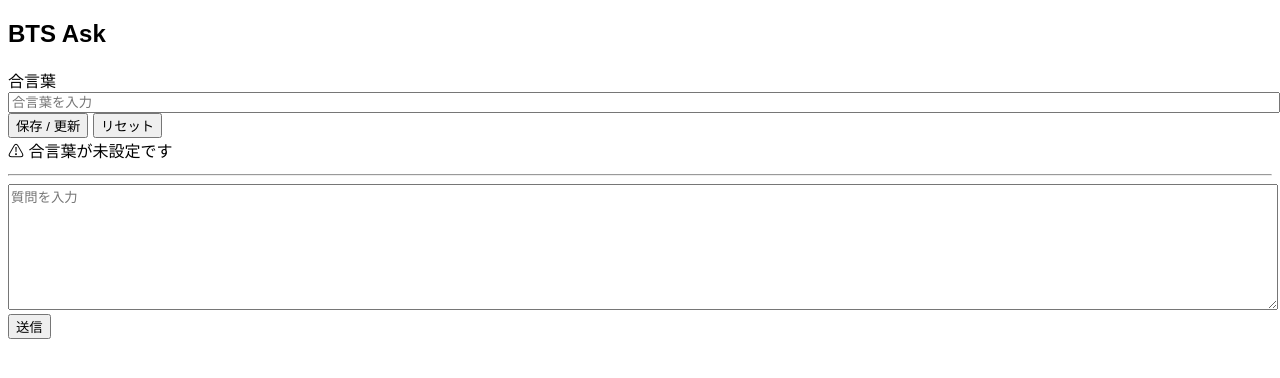
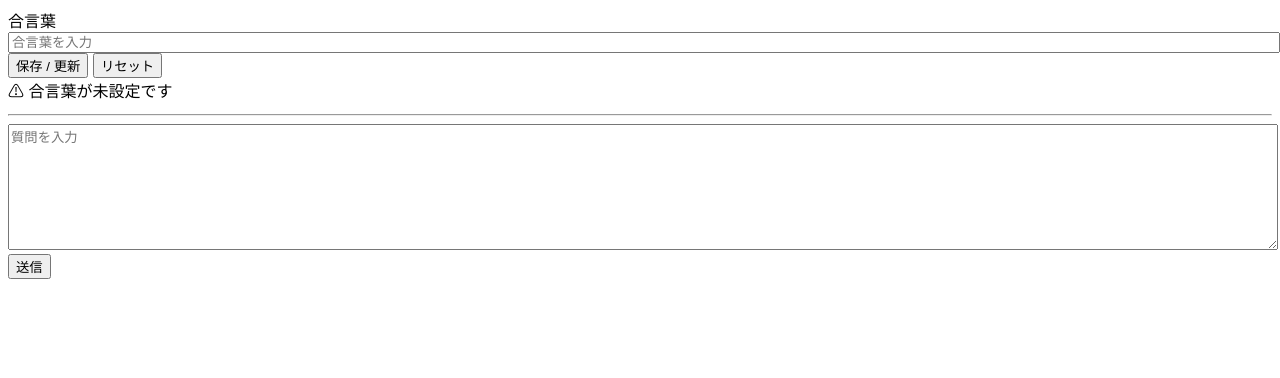
Before and after one commit to kara-d-dannu/ui, a plain HTML site: page index.html in a window 1280 px wide. Drawn offline with Linux system fonts and the light colour scheme.

Commit message:
Update index.html

```diff
--- a/index.html
+++ b/index.html
@@ -2,7 +2,7 @@
 <html lang="ja">
 <head>
 <meta charset="utf-8">
-<title>BTS Ask</title>
+<title></title>
 <style>
   body { font-family: sans-serif; }
   #auth, #chat { margin-bottom: 12px; }
@@ -11,8 +11,6 @@
 </style>
 </head>
 <body>
-
-<h2>BTS Ask</h2>
 
 <!-- 合言葉エリア（常に表示） -->
 <div id="auth">
```
